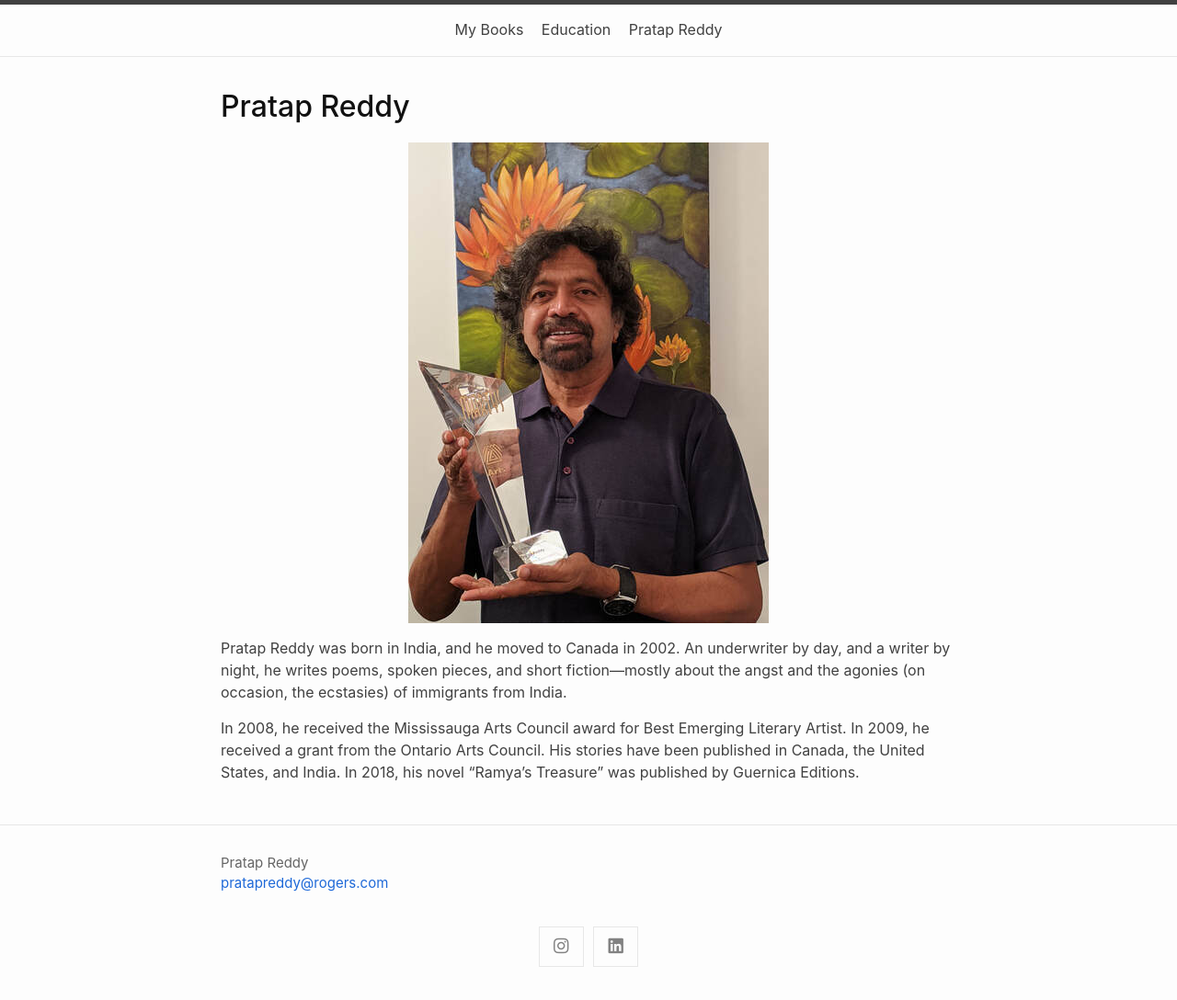
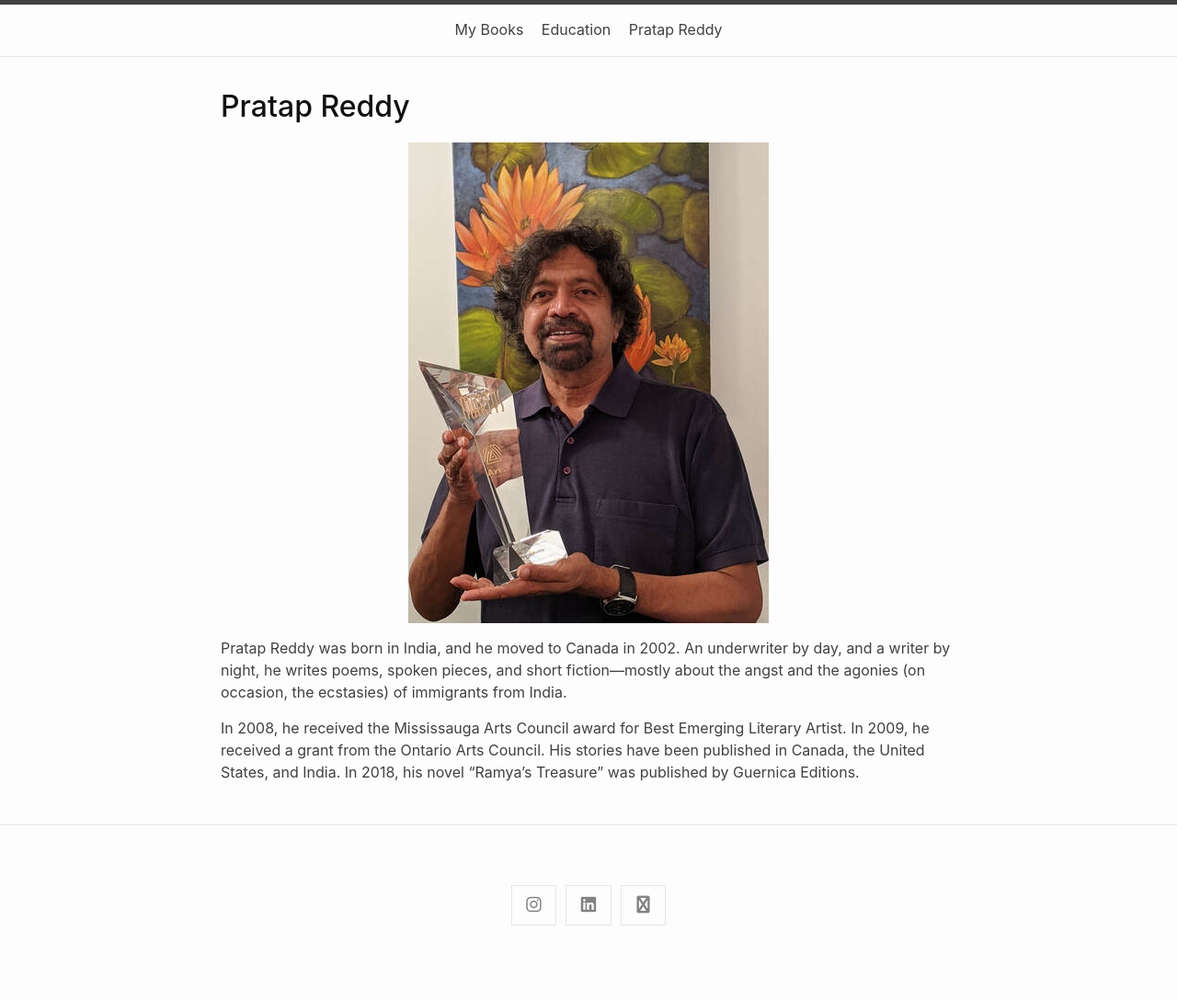
Before and after one commit to pratap-reddy1/pratap-reddy, a Jekyll site: the page built from index.md, in a window 1280 px wide. Shown: the whole page at 92% size. Built offline with Jekyll 4.4.1, drawn with Linux system fonts in a browser that asks for light colours; our own code applies the rules of GitHub Pages for plain Markdown files; after the commit the page ends 1043 px from its top, so only the background shows below that.

Commit message:
Try adding email logo/link

```diff
--- a/_config.yml
+++ b/_config.yml
@@ -1,8 +1,4 @@
 theme: minima
-
-author:
-  name: Pratap Reddy
-  email: pratapreddy@rogers.com
 
 title: Pratap Reddy
 
@@ -23,3 +19,6 @@
     - title: LinkedIn
       url: "https://linkedin.com/in/pratap-reddy-02535a15a"
       icon: linkedin
+    - title: Email
+      url: "mailto:pratapreddy@rogers.com"
+      icon: envelope
```
